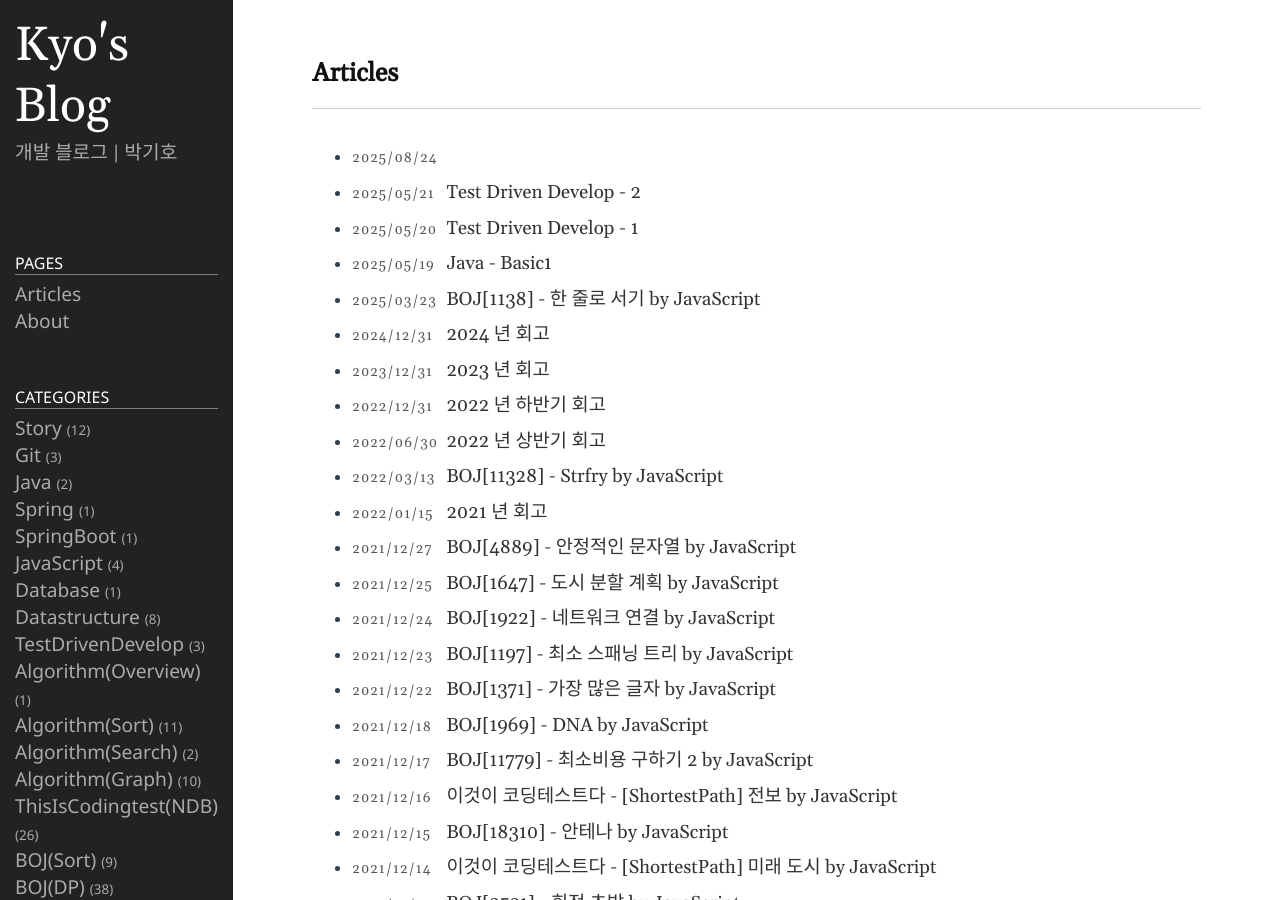
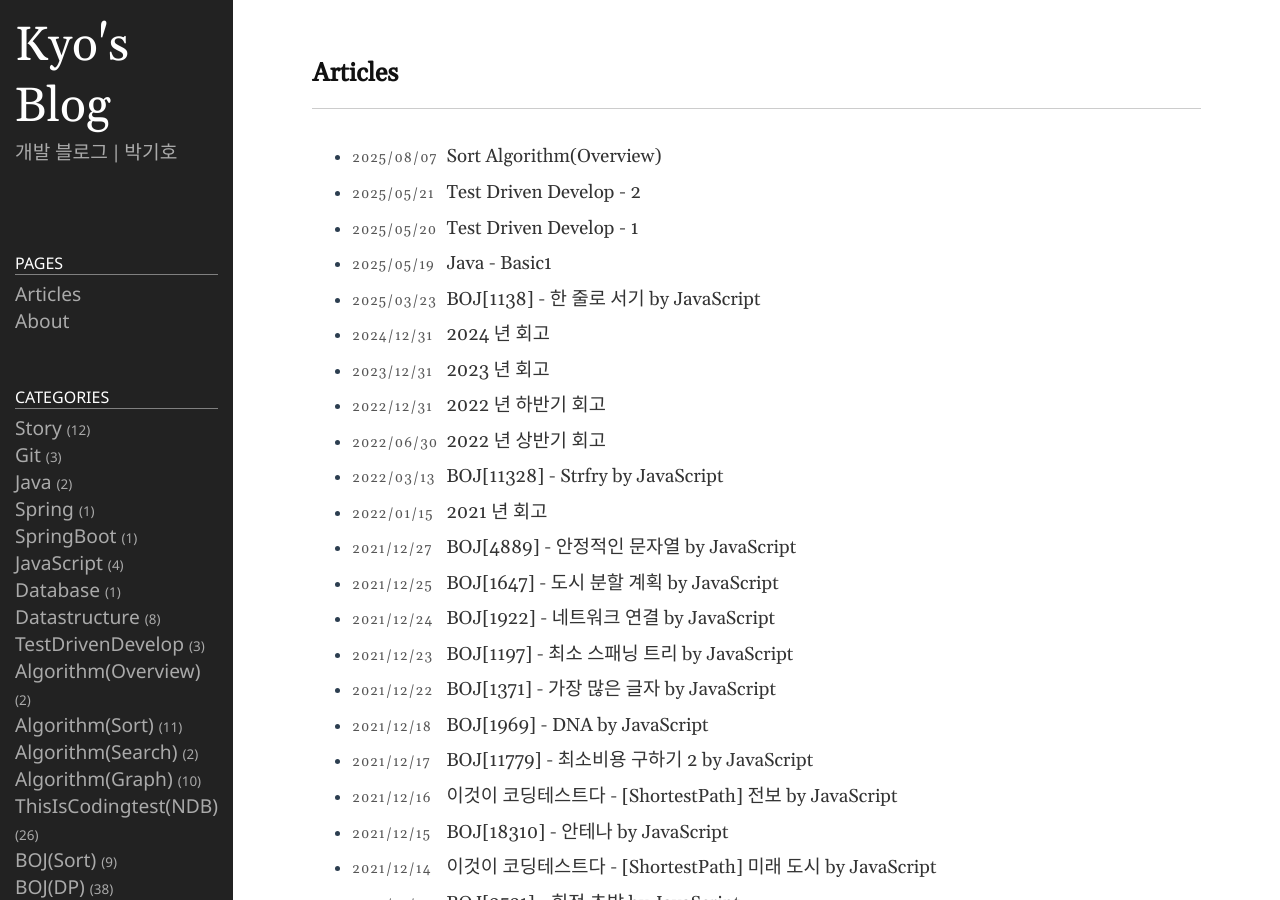
Before and after one commit to qkrrlgh519/qkrrlgh519.github.io, a Jekyll site: the page built from index.md, in a window 1280 px wide and 900 px high. Built offline with Jekyll 4.4.1, drawn with Linux system fonts in a browser that asks for light colours.

Commit message:
fix: Sort Algorithm Overview 정리 제목 수정

```diff
--- a/_posts/2025-08-07-Algorithm-Overview-1.markdown
+++ b/_posts/2025-08-07-Algorithm-Overview-1.markdown
@@ -1,6 +1,6 @@
 ---
 layout: post
-title: "Sort Algorithm(Overview)
+title: "Sort Algorithm(Overview)"
 date: 2025-08-07 12:00:00 +0900
 categories: Algorithm(Overview)
 ---
```
